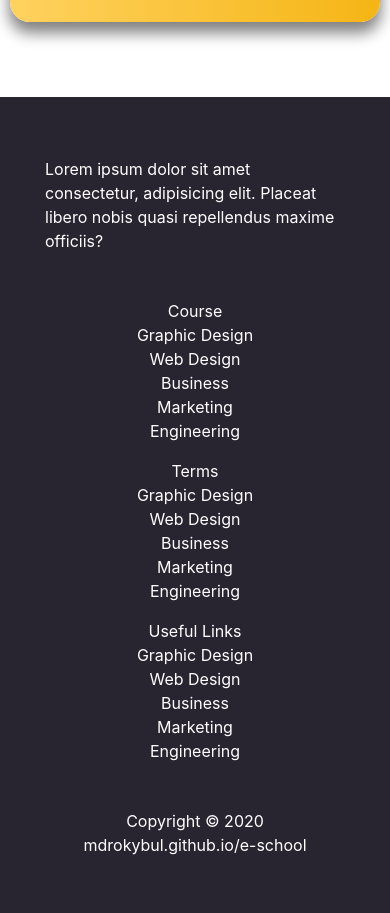
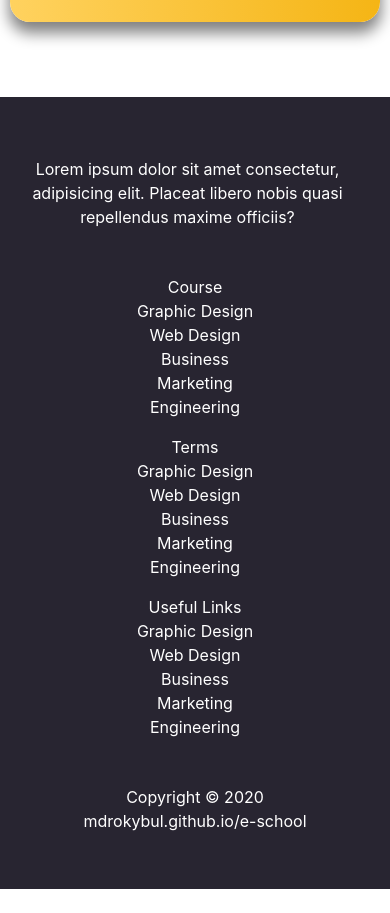
Before and after one commit to MdRokybul/e-school, a plain HTML site: page index.html in a window 390 px wide. Shown: the part 4545-5458 px from the top of the page. After the commit the page ends 5434 px from the top, so only its background shows below. Drawn offline with nearby package versions, Linux system fonts and the light colour scheme.

Commit message:
project ready

```diff
--- a/index.html
+++ b/index.html
@@ -5,6 +5,7 @@
     <meta name="viewport" content="width=device-width, initial-scale=1.0">
     <title>E-SCHOOL</title>
     <link rel="stylesheet" href="https://stackpath.bootstrapcdn.com/bootstrap/4.5.0/css/bootstrap.min.css" integrity="sha384-9aIt2nRpC12Uk9gS9baDl411NQApFmC26EwAOH8WgZl5MYYxFfc+NcPb1dKGj7Sk" crossorigin="anonymous">
+    <link rel="shortcut icon" href="images/ICON/favicon.png" type="image/x-icon">
     <link rel="stylesheet" href="style.css">
 </head>
 <body>
@@ -219,7 +220,7 @@
     <footer class="container-fluid" id="footer">
         <div class="container" >
             <div class="row" >
-                <div class="col-md-4">
+                <div class="col-md-4 footer-list">
                     <p>Lorem ipsum dolor sit amet consectetur, adipisicing elit. Placeat libero nobis quasi repellendus maxime officiis?</p>
                 </div>
                 <div class="col-md-8">
```
Also changed, not shown: images/ICON/favicon.png (added).
